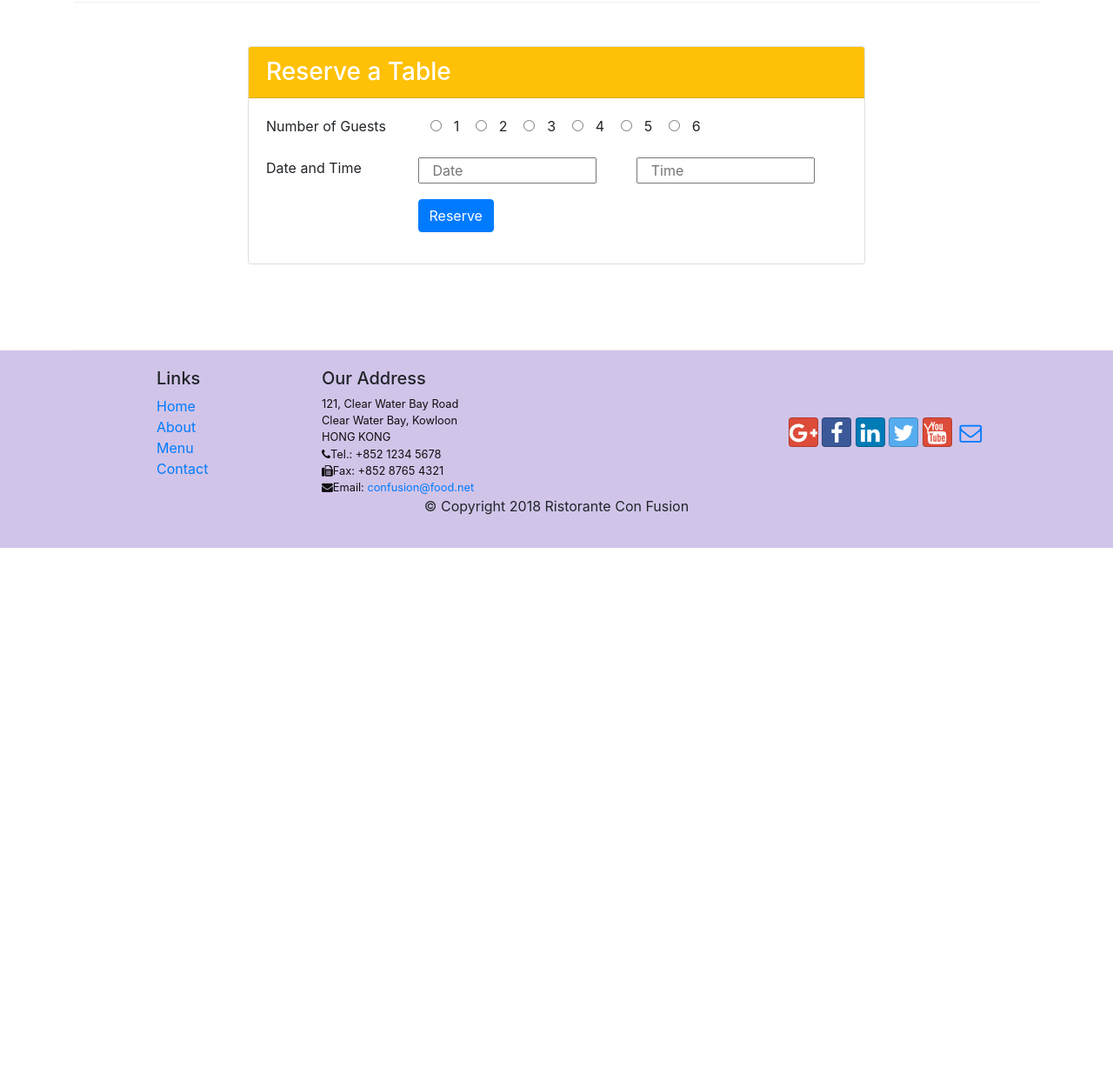
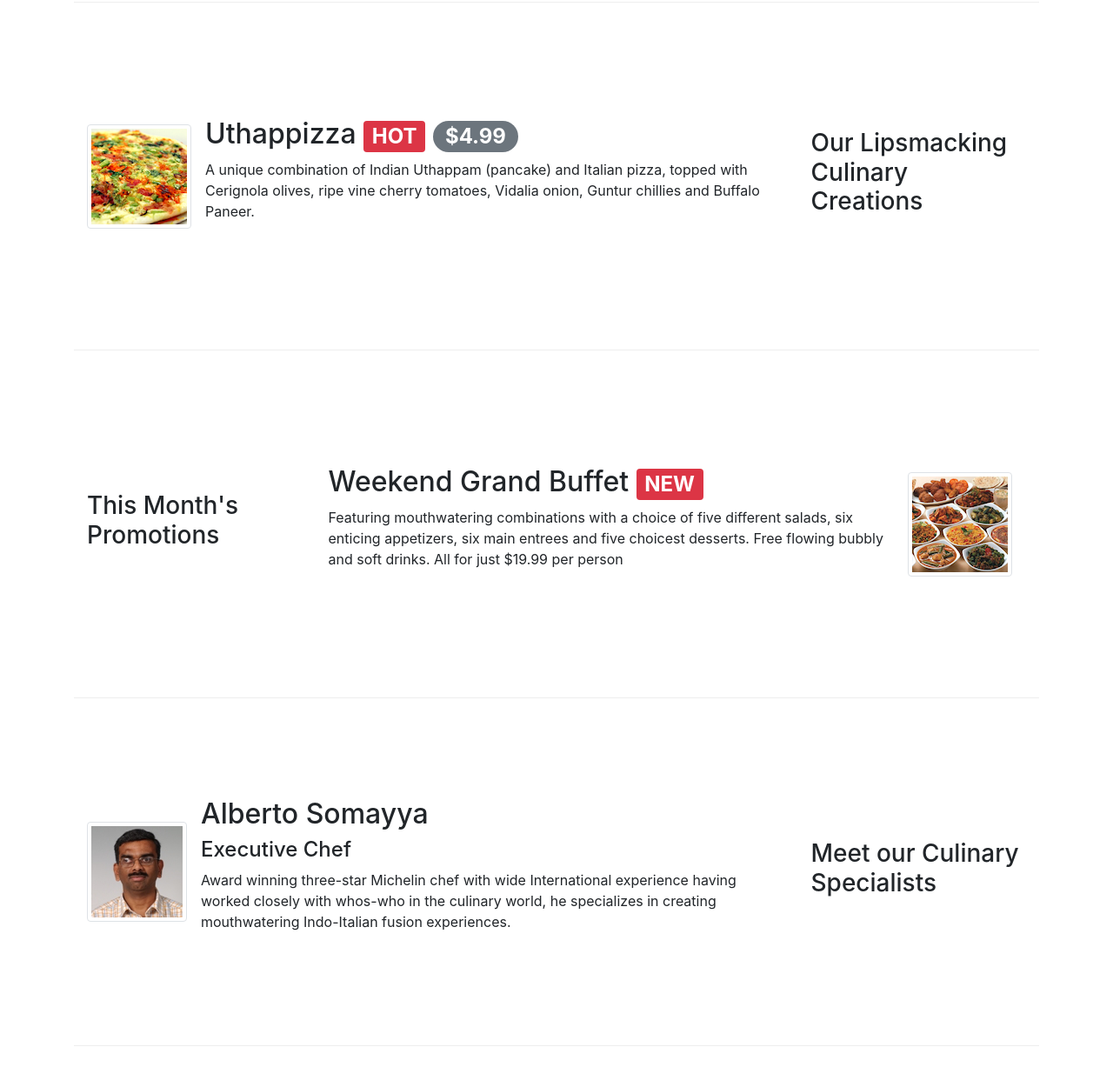
Before and after one commit to Miguel-1974/conFusion, a website: page index.html in a window 1280 px wide. Shown: the part 732-1982 px from the top of the page at 87% size. Before the commit the page ends 1362 px from the top, so only its background shows below. Drawn offline with nearby package versions, Linux system fonts and the light colour scheme.

```diff
--- a/index.html
+++ b/index.html
@@ -148,6 +148,67 @@
             </div>
         </div>
 
+        <div class="row row-content align-items-center">
+            <div class="col-12 col-sm-4 order-sm-last col-md-3">
+                <h3>Our Lipsmacking Culinary Creations</h3>
+            </div>
+            <div class="col col-sm order-sm-first col-md">
+                <div class="media">
+                    <img class="d-flex mr-3 img-thumbnail align-self-center"
+                            src="img/uthappizza.png" alt="Uthappizza">
+                    <div class="media-body">
+                        <h2 class="mt-0">Uthappizza
+                            <span class="badge badge-danger">HOT</span>
+                            <span class="badge badge-pill badge-secondary">$4.99</span>
+                        </h2>
+                        <p class="d-none d-sm-block">A unique combination of Indian Uthappam (pancake) and
+                            Italian pizza, topped with Cerignola olives, ripe vine
+                            cherry tomatoes, Vidalia onion, Guntur chillies and
+                            Buffalo Paneer.</p>
+                    </div>
+                </div>
+            </div>
+        </div>
+
+
+        <div class="row row-content align-items-center">
+            <div class="col-12 col-sm-4 col-md-3">
+                <h3>This Month's Promotions</h3>
+            </div>
+            <div class="col col-sm col-md">
+                <div class="media">
+
+                    <div class="media-body">
+                        <h2>Weekend Grand Buffet&nbsp;<span class="badge badge-danger">NEW</span></h2>
+                        <p class="d-none d-sm-block">Featuring mouthwatering combinations with a choice of five different salads, six enticing appetizers, six main entrees and five choicest desserts. Free flowing bubbly and soft drinks. All for just $19.99 per person </p>
+                    </div>
+                    <img class="d-flex mr-3 img-thumbnail align-self-center"
+                            src="img/buffet.png" alt="Buffet">
+                </div>
+            </div>
+        </div>
+
+        <div class="row row-content align-items-center">
+            <div class="col-12 col-sm-4 order-sm-last col-md-3">
+                <h3>Meet our Culinary Specialists</h3>
+            </div>
+            <div class="col col-sm order-sm-first col-md">
+                <div class="media">
+                    <img class="d-flex mr-3 img-thumbnail align-self-center"
+                            src="img/alberto.png" alt="Alberto Somayya">
+                    <div class="media-body">
+                        <h2 class="mt-0">Alberto Somayya</h2>
+                        <h4>Executive Chef</h4>
+                        <p class="d-none d-sm-block">Award winning three-star Michelin chef with wide
+                            International experience having worked closely with
+                            whos-who in the culinary world, he specializes in
+                            creating mouthwatering Indo-Italian fusion experiences.
+                            </p>
+                    </div>
+                </div>
+            </div>
+        </div>
+
         <a id="reservetable"></a>
         <div class="row row-content d-flex justify-content-center">
             <div class="col-12 col-sm-8">
```
